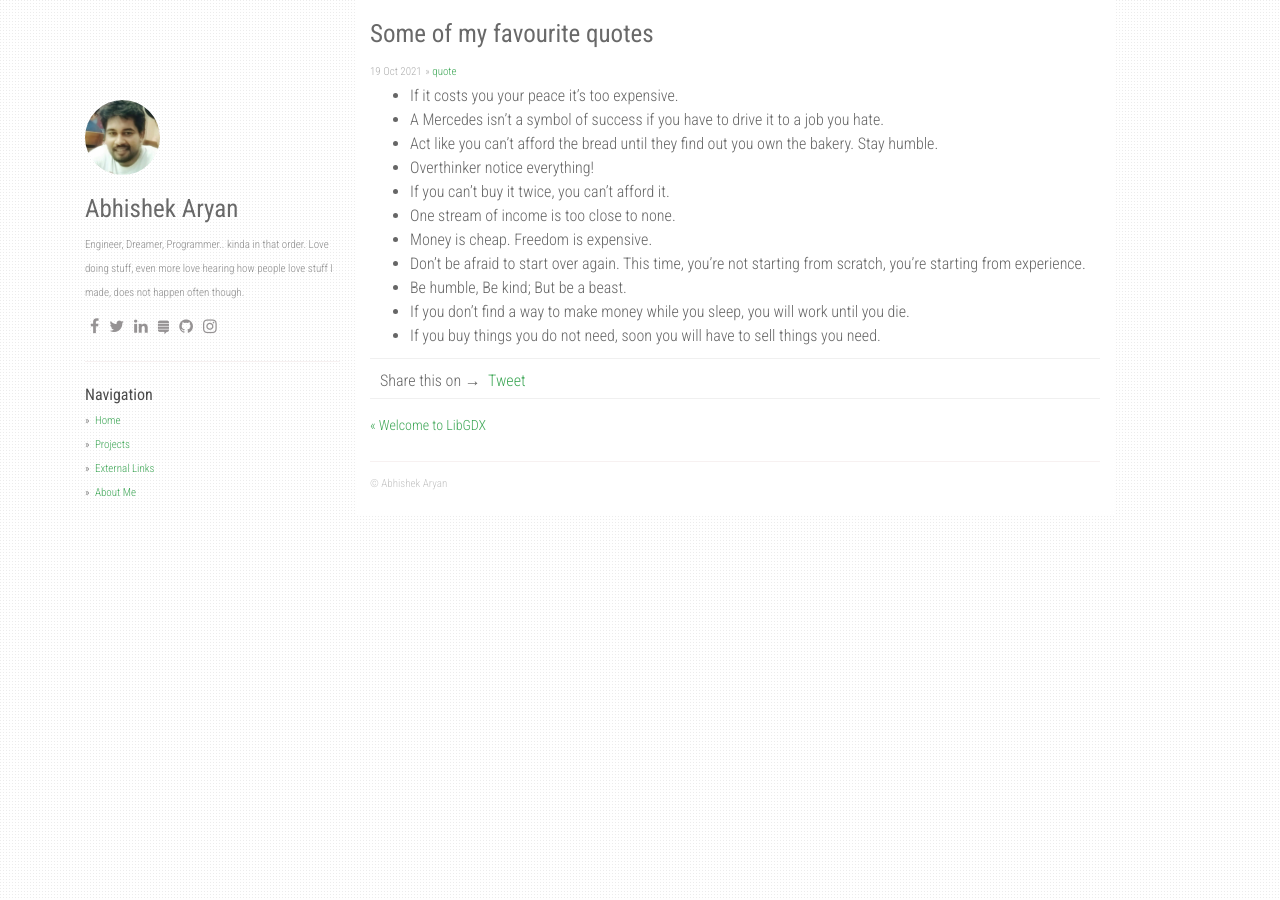
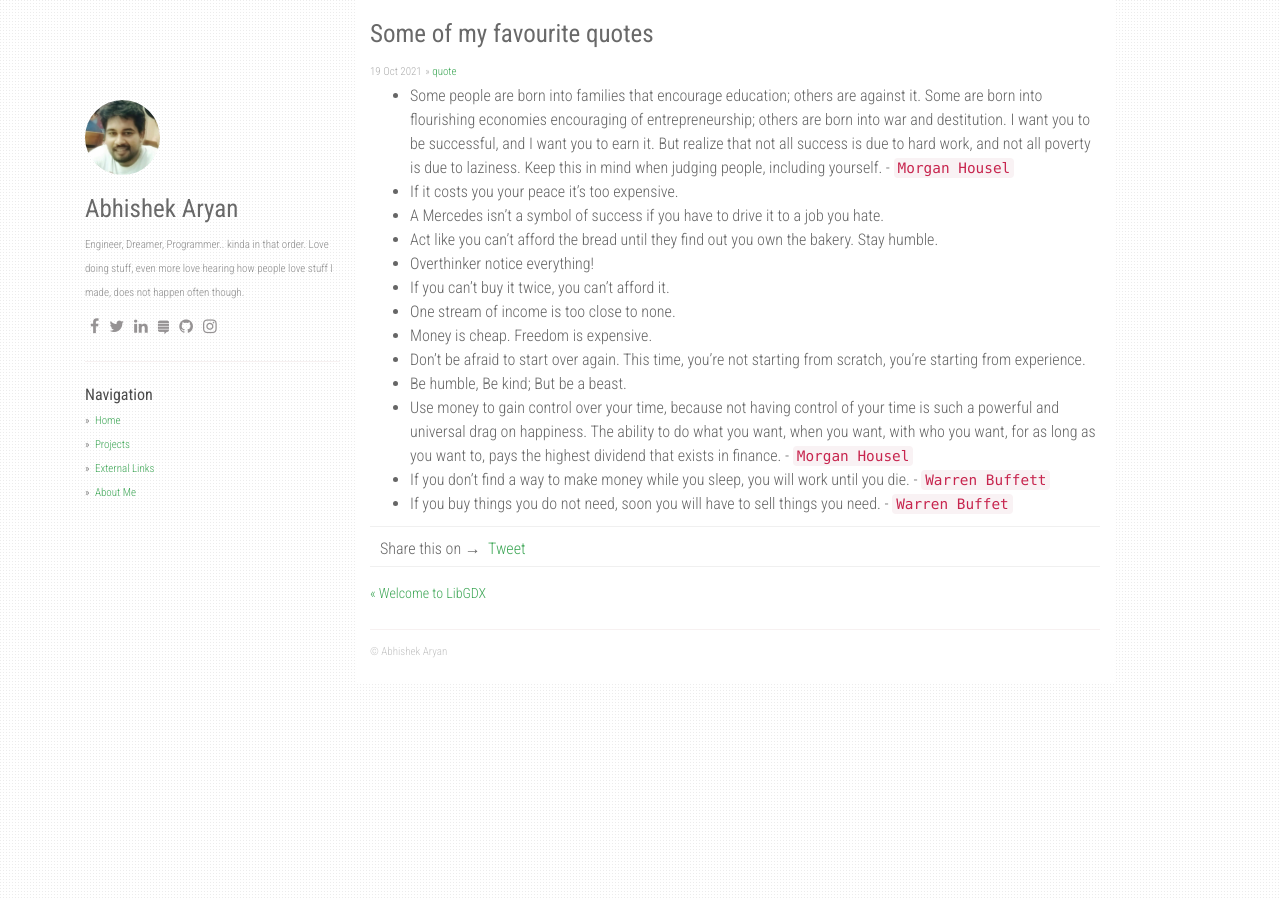
Before and after one commit to itsabhiaryan/itsabhiaryan.github.io, a Jekyll site: the page built from _posts/2021-10-19-some-of-my-favourite-quotes.markdown, in a window 1280 px wide. Built offline with Jekyll 4.4.1, drawn with Linux system fonts in a browser that asks for light colours; nearby versions of some CDN libraries; comment, search, counter and statistics services are not loaded.

Commit message:
2 quotes added.

```diff
--- a/_posts/2021-10-19-some-of-my-favourite-quotes.markdown
+++ b/_posts/2021-10-19-some-of-my-favourite-quotes.markdown
@@ -5,7 +5,7 @@ date:   2021-10-19 21:28:15 +0700
 categories: [quote]
 ---
 
-
+ * Some people are born into families that encourage education; others are against it. Some are born into flourishing economies encouraging of entrepreneurship; others are born into war and destitution. I want you to be successful, and I want you to earn it. But realize that not all success is due to hard work, and not all poverty is due to laziness. Keep this in mind when judging people, including yourself. - `Morgan Housel`
  * If it costs you your peace it's too expensive.
  * A Mercedes isn't a symbol of success if you have to drive it to a job you hate.
  * Act like you can't afford the bread until they find out you own the bakery. Stay humble.
@@ -15,5 +15,6 @@ categories: [quote]
  * Money is cheap. Freedom is expensive.
  * Don't be afraid to start over again. This time, you're not starting from scratch, you're starting from experience.
  * Be humble, Be kind; But be a beast.
- * If you don't find a way to make money while you sleep, you will work until you die.
- * If you buy things you do not need, soon you will have to sell things you need.
+ * Use money to gain control over your time, because not having control of your time is such a powerful and universal drag on happiness. The ability to do what you want, when you want, with who you want, for as long as you want to, pays the highest dividend that exists in finance. - `Morgan Housel`
+ * If you don't find a way to make money while you sleep, you will work until you die. - `Warren Buffett`
+ * If you buy things you do not need, soon you will have to sell things you need. - `Warren Buffet`
```
